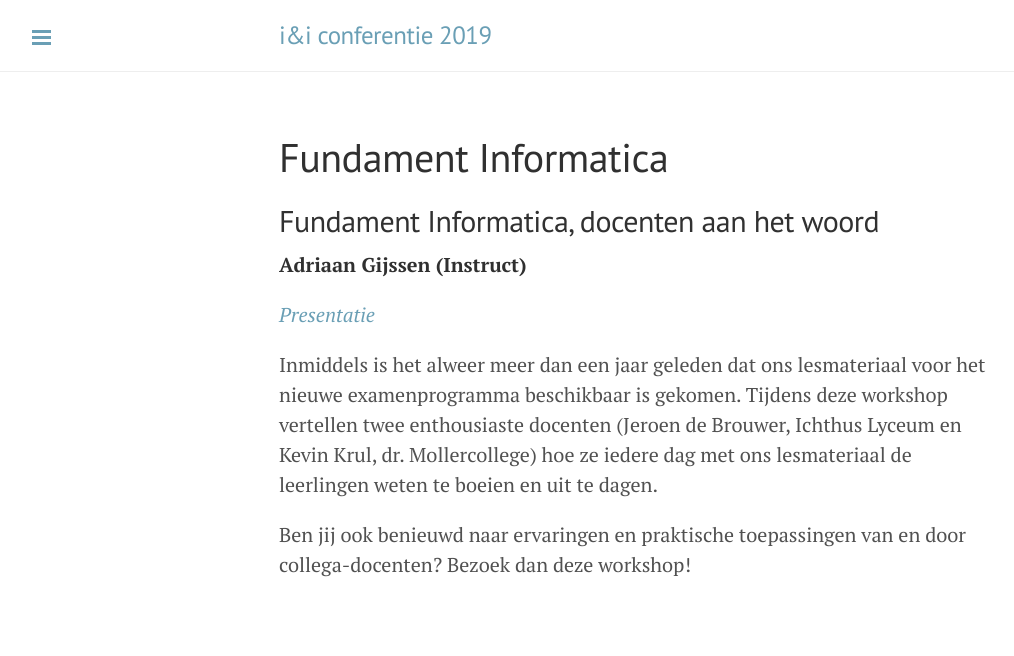
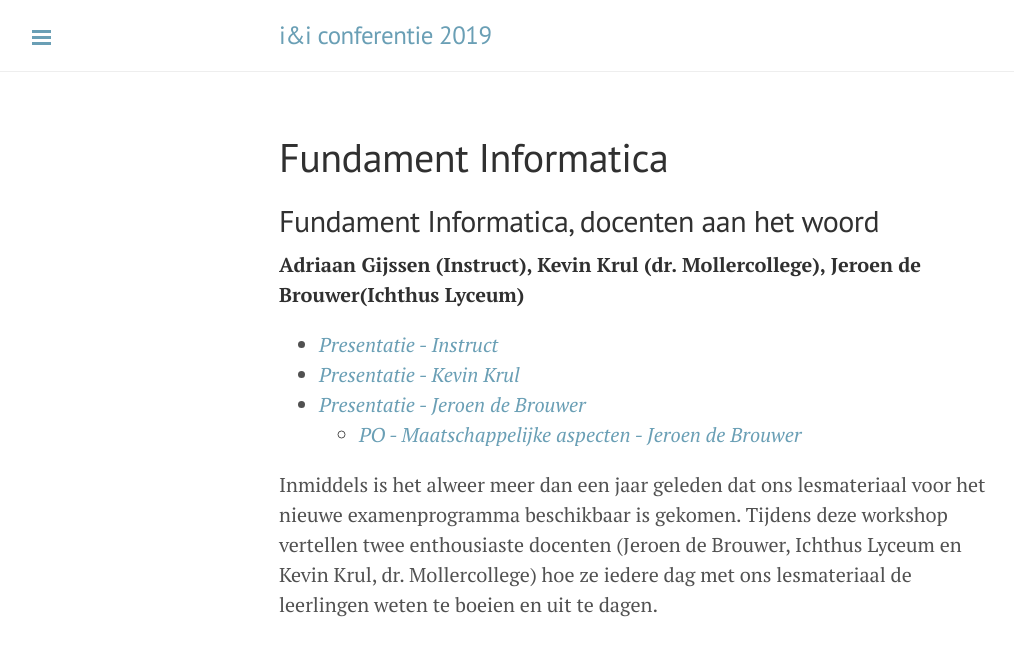
Before and after one commit to ieni/ieni2019, a Jekyll site: the page built from _basis/fundament-informatica.md, in a window 1280 px wide. Shown: the top 656 px of the page, without its empty margins (1-1015 px from the left). Built offline with Jekyll 4.4.1, drawn with Linux system fonts in a browser that asks for light colours.

Commit message:
Presentaties Algoritmiek, Instruct toegevoegd

```diff
--- a/_basis/fundament-informatica.md
+++ b/_basis/fundament-informatica.md
@@ -5,10 +5,11 @@ title: "Fundament Informatica"
 
 ## Fundament Informatica, docenten aan het woord
 
-**Adriaan Gijssen (Instruct)**
+**Adriaan Gijssen (Instruct), Kevin Krul (dr. Mollercollege), Jeroen de Brouwer(Ichthus Lyceum)**
 
-[*Presentatie*]({{"download/IenI 2019 samenvatting Fundament Informatica Instruct.pdf" | relative_url }}){:target="_blank"}
+* [*Presentatie - Instruct*]({{"download/IenI 2019 samenvatting Fundament Informatica Instruct.pdf" | relative_url }}){:target="_blank"}
+* [*Presentatie - Kevin Krul*]({{"download/I&I Instruct Kevin Krul.pdf" | relative_url}}){:target="_blank"}
+* [*Presentatie - Jeroen de Brouwer*]({{"download/I&I Instruct Jeroen de Brouwer.pdf" | relative_url }}){:target="_blank"}
+    * [*PO - Maatschappelijke aspecten - Jeroen de Brouwer*]({{"download/PO Maatschappelijke aspecten Jeroen de Brouwer.pdf" | relative_url }}){:target="_blank"}
 
 Inmiddels is het alweer meer dan een jaar geleden dat ons lesmateriaal voor het nieuwe examenprogramma beschikbaar is gekomen. Tijdens deze workshop vertellen twee enthousiaste docenten (Jeroen de Brouwer, Ichthus Lyceum en Kevin Krul, dr. Mollercollege) hoe ze iedere dag met ons lesmateriaal de leerlingen weten te boeien en uit te dagen.
-
-Ben jij ook benieuwd naar ervaringen en praktische toepassingen van en door collega-docenten? Bezoek dan deze workshop!
```
Also changed, not shown: _algemeen/programma-overzicht.md (+0 -3 lines), _themas/algoritmiek.md (+2 -0 lines), 4 other files.
